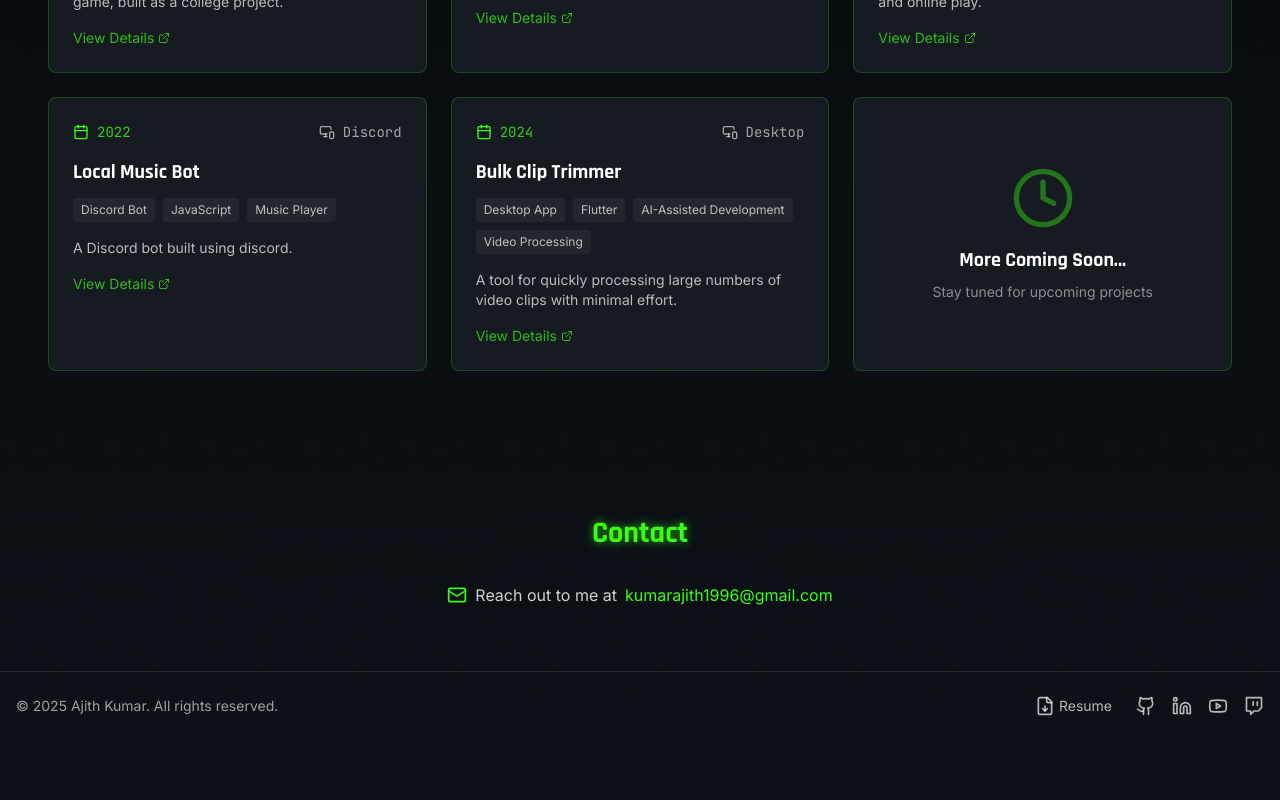
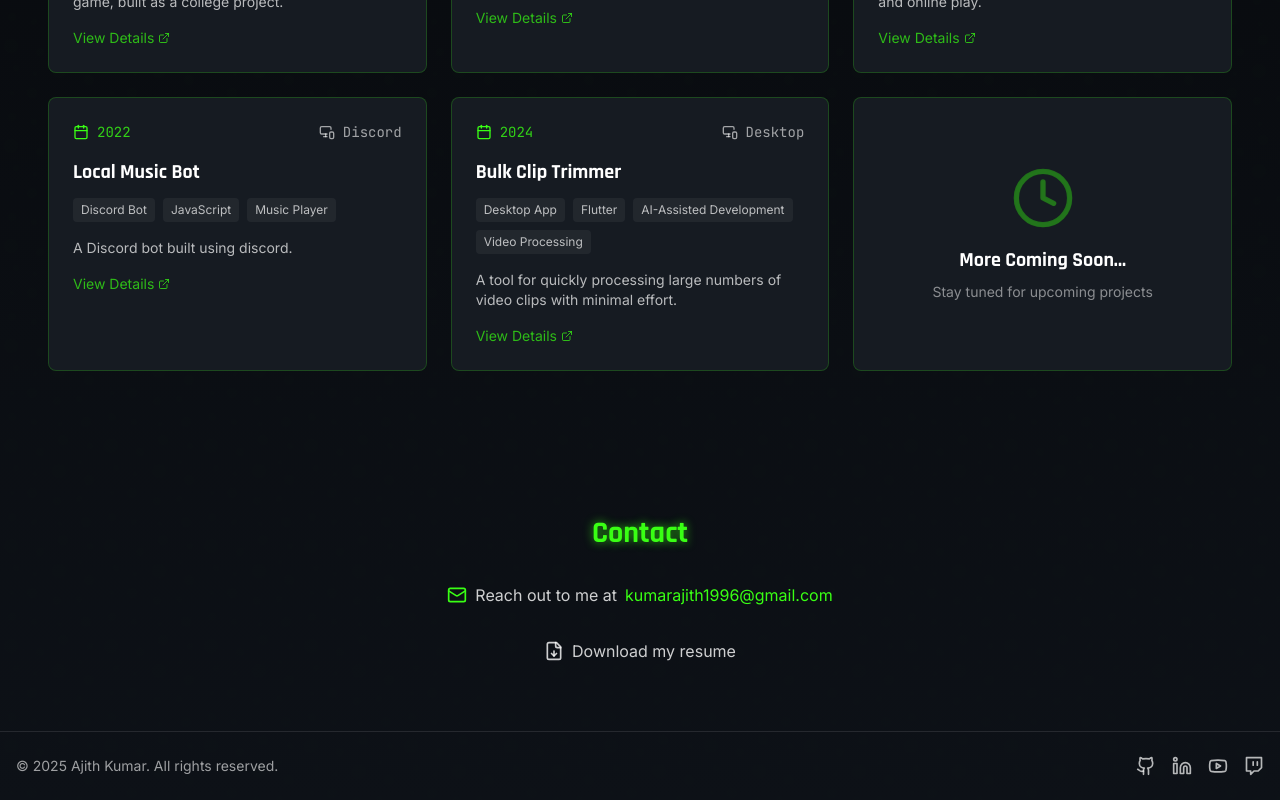
Before and after one commit to kumarajith/kumaji.dev, a React (Vite) app: page / in a window 1280 px wide. Shown: the part 1265-2065 px from the top of the page. Before the commit the page ends 2005 px from the top, so only its background shows below. Built offline with nearby package versions, Linux system fonts and the light colour scheme.

Commit message:
Update contact section
The prompt requests an update to the contact section.

```diff
--- a/src/components/Contact.tsx
+++ b/src/components/Contact.tsx
@@ -1,6 +1,6 @@
 
 import React from 'react';
-import { Mail } from 'lucide-react';
+import { Mail, FileDown } from 'lucide-react';
 
 const Contact: React.FC = () => {
   return (
@@ -11,10 +11,20 @@ const Contact: React.FC = () => {
         </h2>
 
         <div className="max-w-2xl mx-auto text-center">
-          <p className="text-white/80 flex items-center justify-center gap-2">
+          <p className="text-white/80 flex items-center justify-center gap-2 mb-4">
             <Mail className="h-5 w-5 text-neon-green" />
             Reach out to me at <a href="mailto:kumarajith1996@gmail.com" className="text-neon-green hover:underline">kumarajith1996@gmail.com</a>
           </p>
+
+          <a
+            href="/resume.pdf"
+            download
+            className="inline-flex items-center gap-2 text-white/80 hover:text-neon-green transition-colors mt-4"
+            title="Download Resume"
+          >
+            <FileDown className="h-5 w-5" />
+            <span>Download my resume</span>
+          </a>
         </div>
       </div>
     </section>
--- a/src/components/Footer.tsx
+++ b/src/components/Footer.tsx
@@ -1,7 +1,7 @@
 
 import React from 'react';
 import config from '../data/config.json';
-import { Github, Youtube, Twitch, Twitter, Linkedin, FileDown } from 'lucide-react';
+import { Github, Youtube, Twitch, Twitter, Linkedin } from 'lucide-react';
 
 const iconMap: Record<string, React.ReactNode> = {
   github: <Github className="h-5 w-5" />,
@@ -25,17 +25,6 @@ const Footer: React.FC = () => {
           </div>
 
           <div className="flex items-center space-x-6">
-            {/* Resume Download Link */}
-            <a
-              href="/resume.pdf"
-              download
-              className="text-white/70 hover:text-neon-green transition-colors flex items-center gap-1"
-              title="Download Resume"
-            >
-              <FileDown className="h-5 w-5" />
-              <span className="text-sm">Resume</span>
-            </a>
-
             {/* Social Links */}
             <div className="flex gap-4">
               {config.social.map((item, index) => (
```
